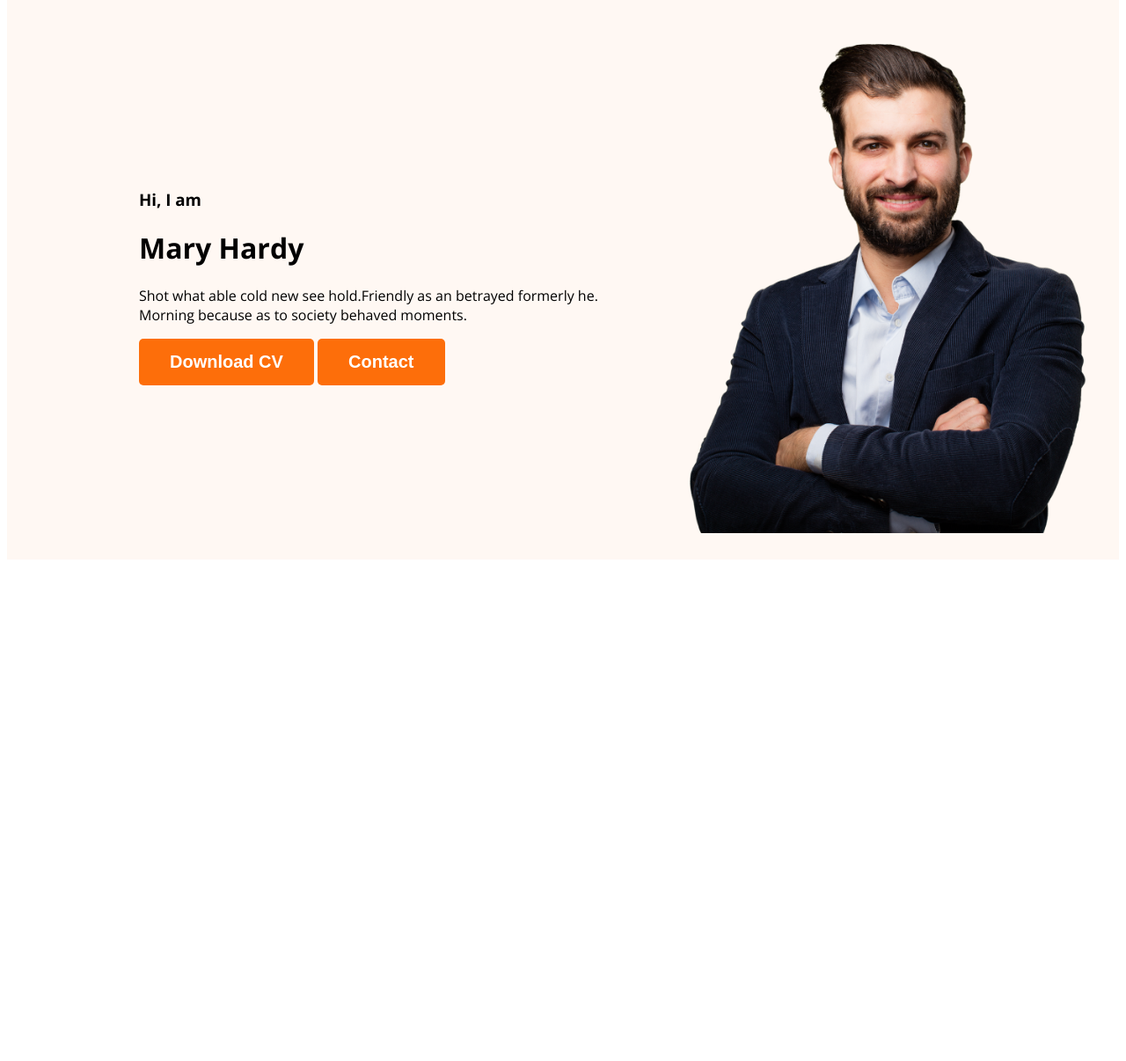
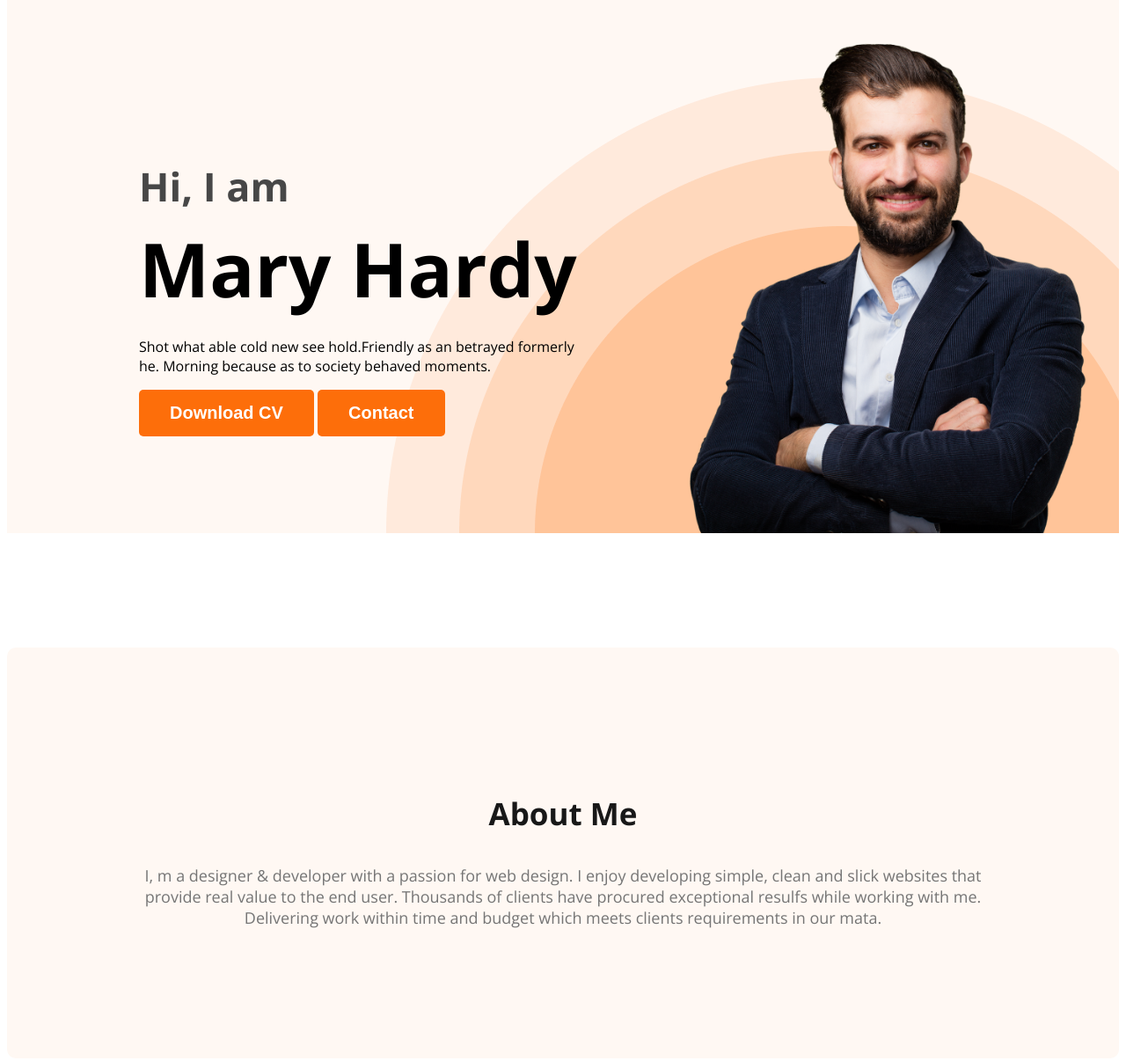
Before and after one commit to Mannasha/web-devolopar-portfoli, a plain HTML site: page index.html in a window 1280 px wide. Shown: the part 162-1368 px from the top of the page at 88% size. Before the commit the page ends 806 px from the top, so only its background shows below. Drawn offline with nearby package versions, Linux system fonts and the light colour scheme.

Commit message:
about section created

```diff
--- a/index.html
+++ b/index.html
@@ -23,7 +23,7 @@
             <div class="banner-content">
                 <h3 class="banner-greeting">Hi, I  am</h3>
                 <h1 class="banner-title">Mary Hardy</h1>
-                <p>Shot what able cold new see hold.Friendly as an betrayed formerly he. Morning because as to society behaved moments.</p>
+                <p class="banner-descraption">Shot what able cold new see hold.Friendly as an betrayed formerly he. Morning because as to society behaved moments.</p>
                 <button class="btn-primari">Download CV</button>
                 <button class="btn-primari">Contact</button>
             </div>
@@ -31,6 +31,12 @@
         </div>
     </header>
     <main>
+        <section class="about">
+            <h3 class="section-title">About Me</h3>
+            <p class="section-descrioption">
+                I, m a designer & developer with a passion for web design. I enjoy developing simple, clean and slick websites that provide real value to the end user. Thousands of clients have procured exceptional resulfs while working with me. Delivering work within time and budget which meets clients requirements in our mata.
+            </p>
+        </section>
 
     </main>
     <footer>
--- a/style/portfolio.css
+++ b/style/portfolio.css
@@ -13,6 +13,20 @@ body {
   font-size: 20px;
   font-weight: 700;
   padding: 15px 35px;
+}
+.section-title {
+  color: #181818;
+  text-align: center;
+  font-family: Open Sans;
+  font-size: 35px;
+  font-style: normal;
+  font-weight: 700;
+}
+
+.section-descrioption {
+  color: #757575;
+  text-align: center;
+  font-size: 18px;
 }
 
 /* nav related style */
@@ -41,15 +55,43 @@ nav a {
   color: #474747;
 }
 /* header related style */
-.header{
-    background-color: #FFF8F3;
+.header {
+  background-color: #fff8f3;
+  background-image: url("../images/header_bg.png");
+  background-repeat: no-repeat;
+  background-position: bottom right;
 }
-.banner{
-    padding: 30px 30px 30px 150px;
-    display: flex;
-    align-items: center;
+.banner {
+  padding: 30px 30px 0px 150px;
+  display: flex;
+  align-items: center;
+  justify-content: space-between;
 }
-.banner .profile-pic{
-    width: 500px;
 
+.banner-content {
+  max-width: 500px;
 }
+.banner .profile-pic {
+  width: 500px;
+}
+.banner-greeting {
+  font-size: 45px;
+  color: #474747;
+  margin-bottom: 0px;
+}
+.banner-title {
+  font-size: 85px;
+  font-weight: 700;
+  margin-top: 5px;
+  margin-bottom: 20px;
+}
+
+/* main section styles */
+
+/* about section styles */
+.about {
+  padding: 130px;
+  border-radius: 10px;
+  background: #fff8f3;
+  margin: 130px 0;
+}
```
